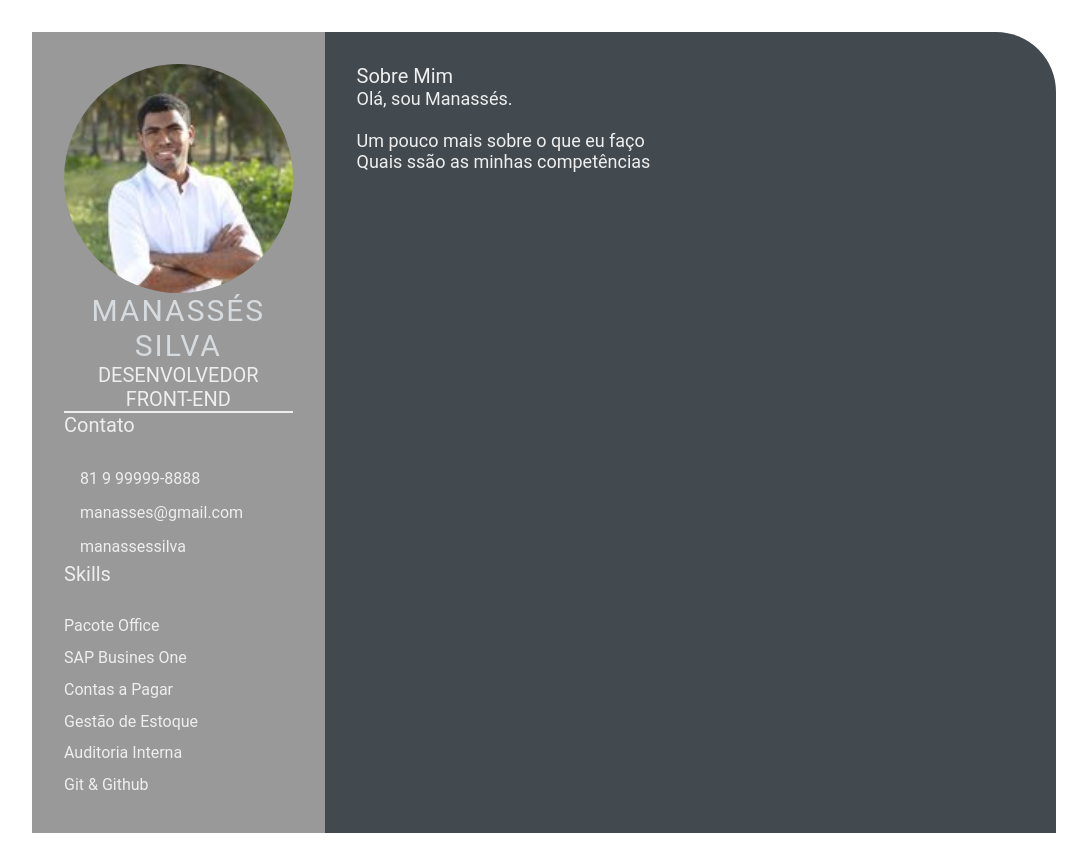
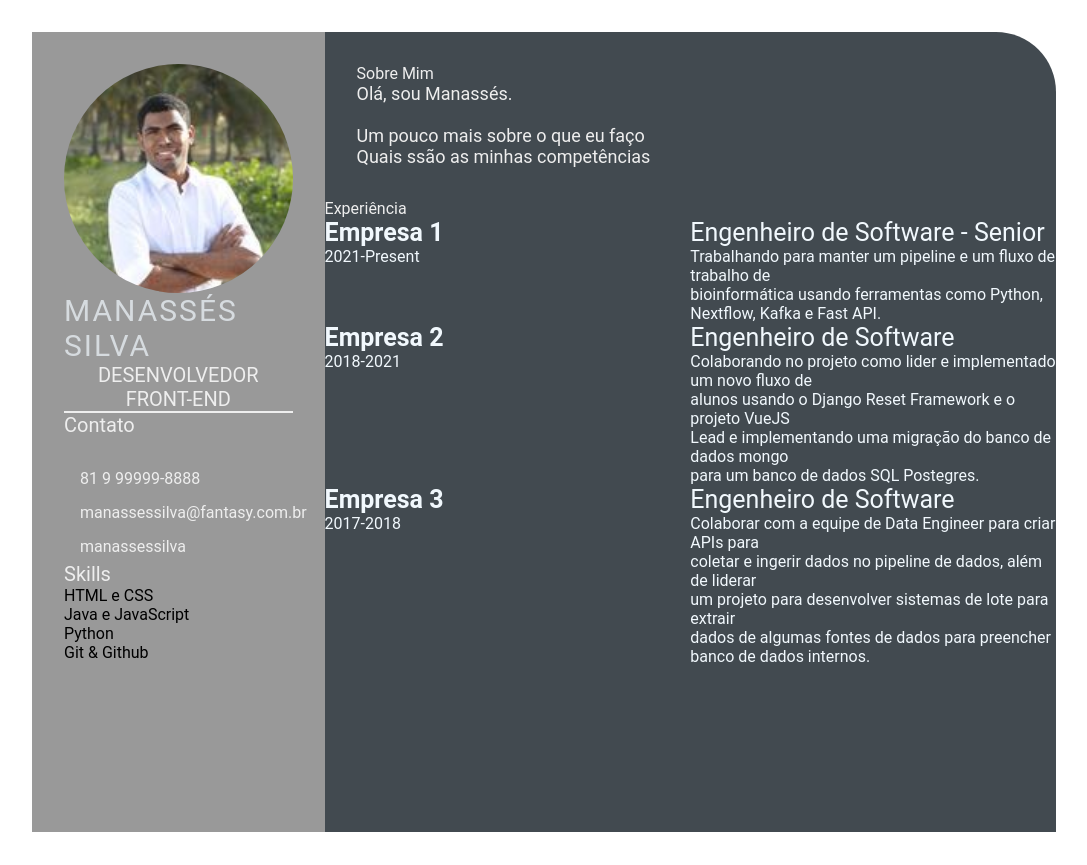
Before and after one commit to manassessilva/devweekgit.github.io, a plain HTML site: page index.html in a window 1280 px wide. Shown: the whole page, without its empty margins (96-1183 px from the left). Drawn offline with Linux system fonts and the light colour scheme.

Commit message:
creating the experience contents (#3)
Co-authored-by: Manasses <manasses@gmail.com>

```diff
--- a/index.html
+++ b/index.html
@@ -10,6 +10,7 @@
 </head>
 <body>
     <main  class="resume-contents">
+
         <section  class="left-section">
             <section  class="left-section-contents">
 
@@ -23,7 +24,7 @@
                     <p  class="left-title">Contato</p>
                     <ul>
                         <li><i class="fa fa-fone"></i>81 9 99999-8888</li>
-                        <li><i class="fa fa-envelope"></i>manasses@gmail.com</li>
+                        <li><i class="fa fa-envelope"></i>manassessilva@fantasy.com.br</li>
                         <li><i class="fa fa-github"></i>manassessilva</li>
                     </ul>
                 </div>
@@ -31,21 +32,17 @@
                 <div  class="skills-info">
                     <p  class="left-title">Skills</p>
                     <ul>
-                        <li><p>Pacote Office</p></li>
-                        <li><p>SAP Busines One</p></li>
-                        <li><p>Contas a Pagar</p></li>
-                        <li><p>Gestão de Estoque</p></li>
-                        <li><p>Auditoria Interna</p></li>
+                        <li><p>HTML e CSS</p></li>
+                        <li><p>Java e JavaScript</p></li>
+                        <li><p>Python</p></li>
                         <li><p>Git & Github</p></li>
                     </ul>
                 </div>
             </section>
-
-
-
         </section>
 
         <section  class="right-section">
+
             <div  class="right-section-contents">
                 <section  class="about-gap">
                     <div  class="right-title">Sobre Mim</div>
@@ -54,8 +51,63 @@
                         <br> Um pouco mais sobre o que eu faço
                         <br> Quais ssão as minhas competências
                     </p>
+
                 </section>
             </div>
+
+            <section  class="experience gap">
+                <div  class="right-title">Experiência</div>
+                <div  class="experience-contents">
+
+                    <div  class="exp-left">
+                        <p  class="exp-company-name">Empresa 1</p>
+                        <p  class="exp-time-periode">2021-Present</p>
+                    </div>
+                    <div  class="exp-right">
+                        <p  class="exp-position">Engenheiro de Software - Senior</p>
+                        <p  class="exp-descrition">
+                            Trabalhando para manter um pipeline e um fluxo de trabalho de<br>
+                            bioinformática usando ferramentas como Python,<br>
+                            Nextflow, Kafka e Fast API.
+                        </p>
+                    </div>
+
+                    <div  class="exp-left">
+                        <p  class="exp-company-name">Empresa 2</p>
+                        <p  class="exp-time-periode">2018-2021</p>
+                    </div>
+                    <div  class="exp-right">
+                        <p  class="exp-position">Engenheiro de Software</p>
+                        <p  class="exp-descrition">
+                            Colaborando no projeto como lider e implementado um novo fluxo de <br>
+                            alunos usando o Django Reset Framework e o projeto VueJS <br>
+                            Lead e implementando uma migração do banco de dados mongo <br>
+                            para um banco de dados SQL Postegres.
+                        </p>
+
+                    </div>
+
+                    <div  class="exp-left">
+                        <p  class="exp-company-name">Empresa 3</p>
+                        <p  class="exp-time-periode">2017-2018</p>
+                    </div>
+                    <div  class="exp-right">
+                        <p  class="exp-position">Engenheiro de Software</p>
+                        <p  class="exp-descrition">
+                            Colaborar com a equipe de Data Engineer para criar APIs para <br>
+                            coletar e ingerir dados no pipeline de dados, além de liderar <br>
+                            um projeto para desenvolver sistemas de lote para extrair <br>
+                            dados de algumas fontes de dados para preencher banco de dados internos.
+                        </p>
+
+                    </div>
+
+
+
+                </div>
+
+            </section>
+
         </section>
     </main>
 </body>
--- a/style.css
+++ b/style.css
@@ -1,4 +1,4 @@
-* { /*Instrução geral para todas as linhas do código*/
+* {
     margin: 0;
     padding: 0;
     box-sizing: border-box;
@@ -46,7 +46,6 @@
     font-size: 30px;
     letter-spacing: 2px;
     text-transform: uppercase;
-    text-align: center;
 }
 
 .profession {
@@ -79,10 +78,10 @@
     color: #eeeeee;
 }
 
-.skills-info ul {
+.skills ul {
     padding-top: 1.5rem;
 }
-.skills-info ul li p {
+.skills ul li p {
     padding: .4rem 0;
     color: #eeeeee;
 }
@@ -93,13 +92,47 @@
 
 .right-title {
     color: #eeeeee;
-    font-size: 20px;
 }
 
-.about-gap {
+.gap {
     padding-bottom: 2rem;
 }
 .about-me-contents {
     font-size: 18px;
     color: #eeeeee;
 }
+
+.experience-contents,
+.education-contents,
+.awards-contents {
+    display: grid;
+    grid-template-columns: repeat(2, 1fr);
+    padding-bottom: 2rem;
+    color: #F1F8FD;
+}
+
+.exp-company-name,
+.education-school-name,
+.awards-company-name {
+    font-size: 25px;
+    font-weight: bold;
+}
+
+.exp-time-period,
+.educationp-time-period,
+.awards-time-period {
+    font-size: 18px;
+}
+
+.exp-position,
+.education-subject,
+.awards-name {
+    font-size: 25px;
+}
+
+.exp-desc,
+.education-desc,
+.awards-desc {
+    font-size: 16px;
+    padding-left: 5px;
+}
```
